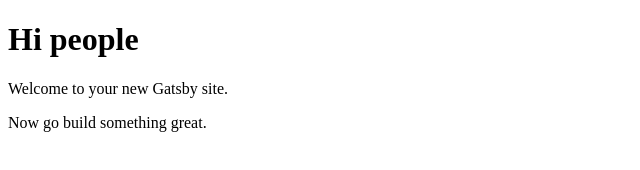
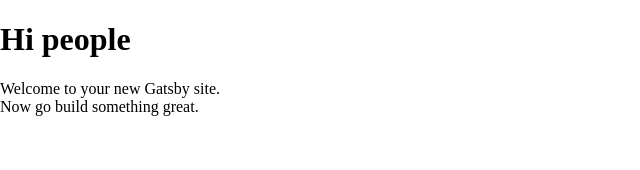
Before and after one commit to theutz/michaelutz.space, a Gatsby site: page / in a window 1280 px wide. Shown: the whole page, without its empty margins (0-640 px from the left). Built offline with nearby package versions, Linux system fonts and the light colour scheme; Gatsby itself is replaced by a stand-in of ours.

Commit message:
feat: styled components installed

```diff
--- a/gatsby-config.js
+++ b/gatsby-config.js
@@ -7,6 +7,7 @@
   },
   plugins: [
     `gatsby-plugin-favicon`,
+    `gatsby-plugin-styled-components`,
     'gatsby-plugin-typescript',
     'gatsby-plugin-react-helmet',
   ],
--- /dev/null
+++ b/src/components/GlobalStyle.tsx
@@ -0,0 +1,14 @@
+import { normalize } from 'polished'
+import { createGlobalStyle } from 'styled-components'
+
+const GlobalStyle = createGlobalStyle`
+  ${normalize()};
+
+  * {
+    box-sizing: border-box;
+    margin: 0;
+    padding: 0;
+  }
+`
+
+export default GlobalStyle
--- a/src/components/Layout.tsx
+++ b/src/components/Layout.tsx
@@ -1,6 +1,7 @@
 import React, { ReactNode } from 'react'
 import Helmet from 'react-helmet'
-import { StaticQuery, graphql, withPrefix } from 'gatsby'
+import { StaticQuery, graphql } from 'gatsby'
+import GlobalStyle from './GlobalStyle'
 
 const Layout: React.SFC<Props> = ({ children }) => {
   return (
@@ -28,6 +29,7 @@
               <meta name="description" content={description} />
               <title>{`${title}: A Personal Site`}</title>
             </Helmet>
+            <GlobalStyle />
             {children}
           </>
         )
```
Also changed, not shown: package.json (+6 -1 lines), 1 other file.
